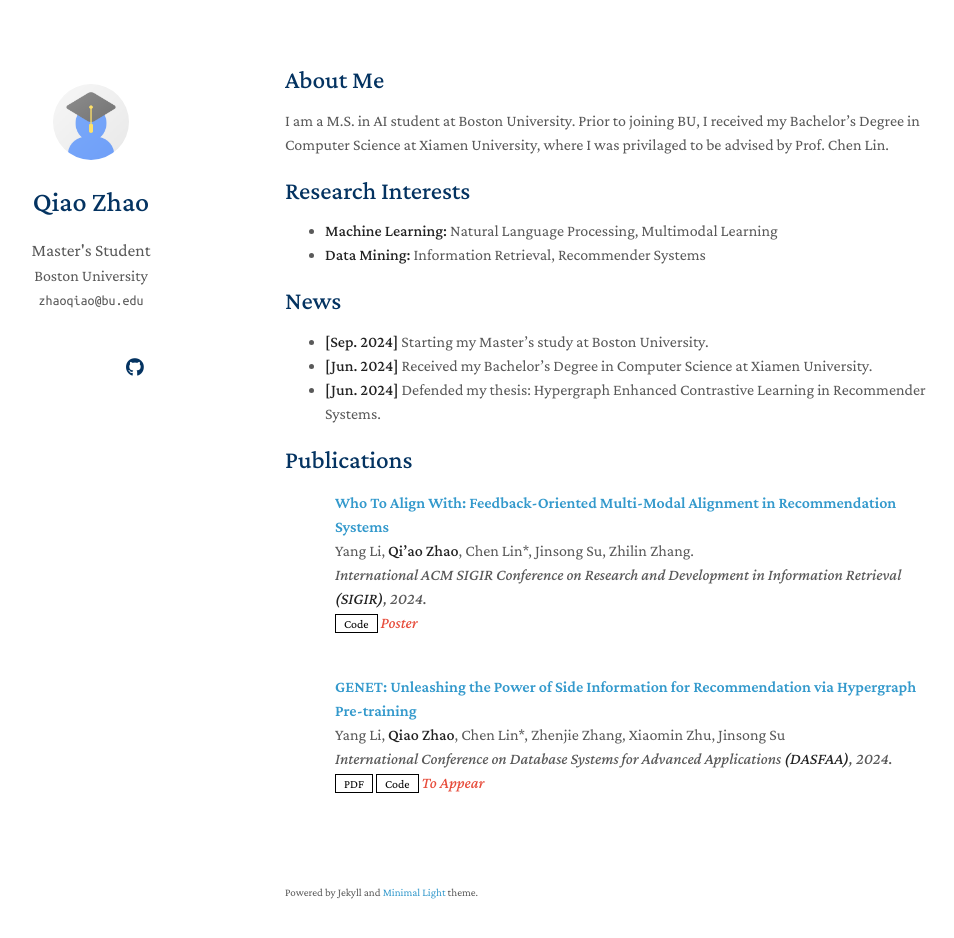
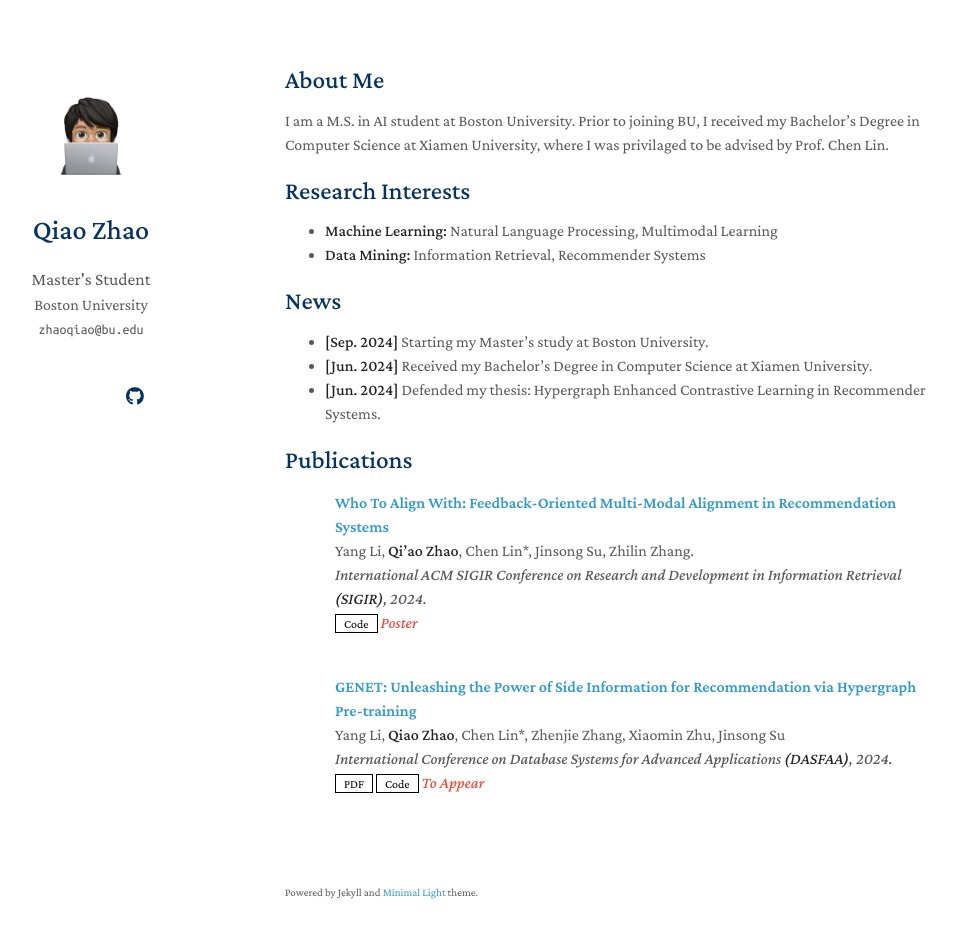
Before and after one commit to Zhao-Qiao/zhao-qiao.github.io, a Jekyll site: the page built from index.md, in a window 1280 px wide and 973 px high. Shown: the top 938 px of the window, without its empty margins (185-1139 px from the left). Built offline with Jekyll 4.4.1, drawn with Linux system fonts in a browser that asks for light colours; a style sheet for code colours, icons or effects is not loaded; our own code applies the rules of GitHub Pages for plain Markdown files.

Commit message:
Update _config.yml

```diff
--- a/_config.yml
+++ b/_config.yml
@@ -20,7 +20,7 @@ github_link: https://github.com/Zhao-Qiao
 
 # Images (e.g., your profile picture and your website's favicon)
 # "favicon" and "favicon_dark" are used for the light and dark modes, respectively.
-avatar: ./assets/img/avatar.png
+avatar: ./assets/img/WechatIMG3931.jpg
 favicon: ./assets/img/favicon.png
 favicon_dark: ./assets/img/favicon-dark.png
 
```
